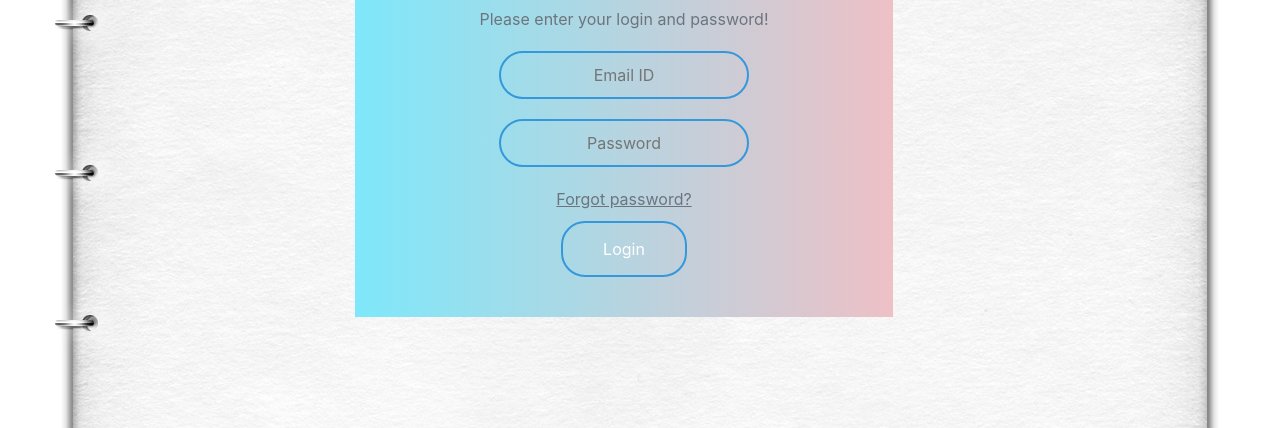
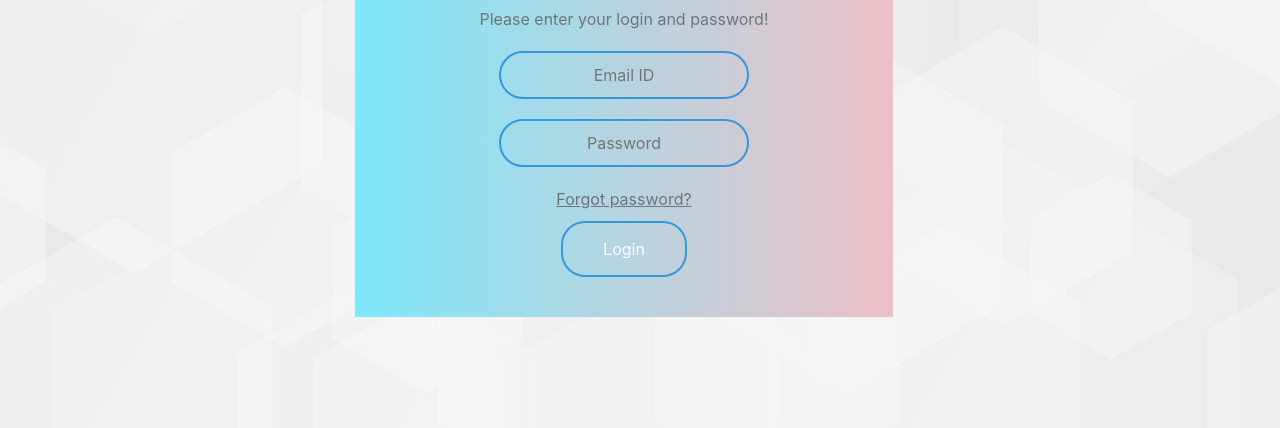
Before and after one commit to lahari-challa/loginPage, a plain HTML site: page index.html in a window 1280 px wide. Shown: the part 372-800 px from the top of the page. Drawn offline with nearby package versions, Linux system fonts and the light colour scheme.

Commit message:
Background pic updated

```diff
--- a/styles.css
+++ b/styles.css
@@ -3,7 +3,7 @@ body {
     padding: 0;
     font-family: sans-serif;
     overflow-y: scroll;
-    background:url(tail-middle.jpg) repeat-y center 250px;
+    background:url(wall.jpg) repeat-y center 194px;
     width: 100%;
     height: 750px;
 }
```
